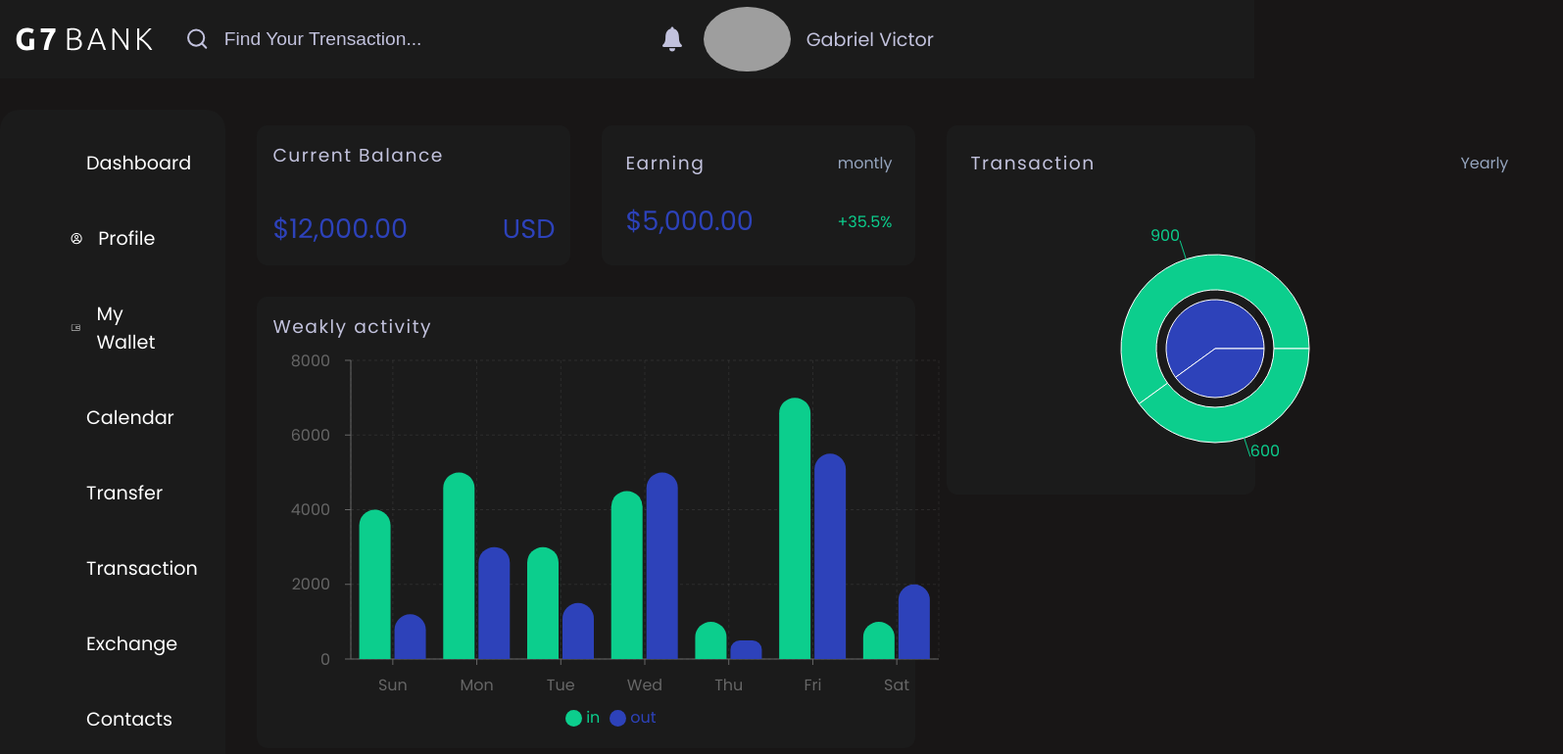
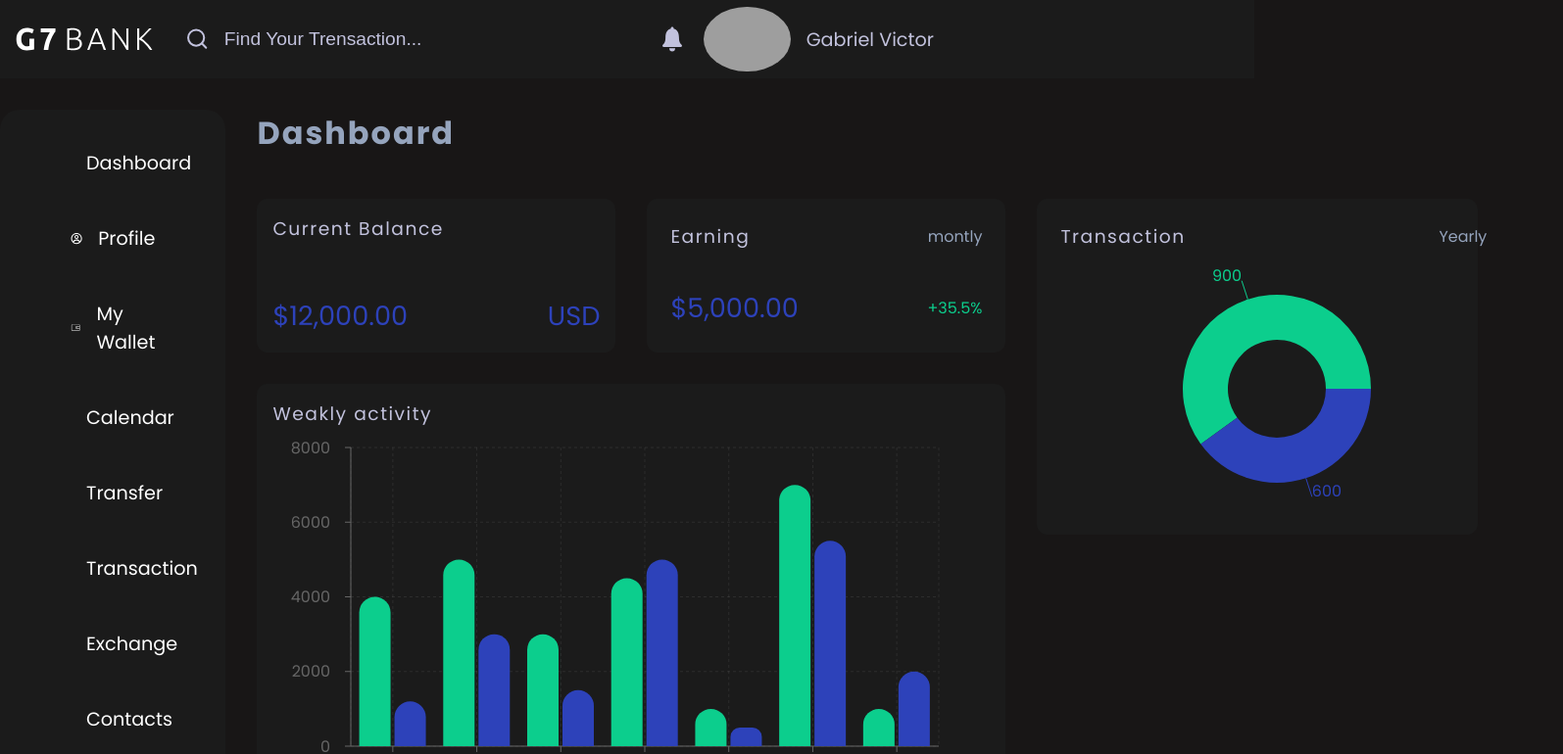
Before and after one commit to Gabriel-Vict0r/g7bank-dashboard, a React (Vite) app: page /dashboard in a window 1280 px wide. Shown: the top 770 px of the page at 98% size, 1595 px wide, since content can reach past the window. Built offline with nearby package versions, Linux system fonts and the light colour scheme; grey boxes are pictures that could not be loaded.

Commit message:
feat, style
feat: add from a cell in the Pie Recharts; style: colors was added into every cells from pie recharts

```diff
--- a/src/components/TotalTransaction.jsx
+++ b/src/components/TotalTransaction.jsx
@@ -1,39 +1,41 @@
+import { colors } from "@mui/material";
 import React from "react";
-import { PieChart, Pie } from "recharts";
+import { PieChart, Pie, Legend, Cell } from "recharts";
 import {
   CardTransaction,
   SubTitle,
   Date,
 } from "./pages/Dashboard/Dashboard.style";
 const data = [
-  { name: "In", value: 900 },
-  { name: "Out", value: 600 },
+  { name: "In", value: 900, color: "#0cce8d" },
+  { name: "Out", value: 600, color: "#2d42ba" },
 ];
 const TotalTransaction = () => {
   return (
     <CardTransaction>
       <SubTitle>Transaction</SubTitle>
       <Date>Yearly</Date>
-      <PieChart width={500} height={250}>
+      <PieChart width={370} height={250}>
         <Pie
           data={data}
           dataKey="value"
           nameKey="name"
-          cx="50%"
+          cx="60%"
           cy="50%"
-          outerRadius={50}
-          fill="#2d42ba"
-        />
-        <Pie
-          data={data}
-          dataKey="value"
-          nameKey="name"
-          cx="50%"
-          cy="50%"
-          innerRadius={60}
-          fill="#0cce8d"
+          stroke="none"
+          innerRadius={50}
           label
-        />
+          labelLine={true}
+
+        >
+          {data.map((entry, index) => (
+            <Cell
+              nameKey={entry.name}
+              dataKey={entry.value}
+              fill={entry.color}
+            />
+          ))}
+        </Pie>
       </PieChart>
     </CardTransaction>
   );
--- a/src/components/pages/Dashboard/Dashboard.jsx
+++ b/src/components/pages/Dashboard/Dashboard.jsx
@@ -95,7 +95,7 @@ const Dashboard = () => {
         </List>
       </Menu>
       <Content>
-        {/* <Tittle>Dashboard</Tittle> */}
+        <Tittle>Dashboard</Tittle>
         <WrapperCard>
           <Balance subtitle="Current Balance" balance="$12,000.00" coin="USD" />
           <Earn
--- a/src/components/pages/Dashboard/Dashboard.style.jsx
+++ b/src/components/pages/Dashboard/Dashboard.style.jsx
@@ -9,15 +9,16 @@ export const Main = styled.body`
   width: 100%;
 `;
 export const Content = styled.main`
-  display: flex;
-  flex-direction: row;
-  justify-content: start;
-  align-items: flex-start;
+  display: grid;
+  grid-template-areas:
+  "titPag titPag"
+  "activity transactions";
   width: 100%;
-  gap: 1rem;
+  column-gap: 4rem;
 `;
 export const Tittle = styled.h1`
   color: ${(prop) => prop.theme.colors.Title};
+  grid-area: titPag;
   letter-spacing: 2px;
 `;
 export const CardBalance = styled.div`
@@ -49,13 +50,15 @@ export const CardTransaction = styled(CardBalance)`
     "title date"
     "Data Data";
   padding: 1.5rem;
-  /* width: 100%; */
+  width: 100%;
+  gap: 1rem;
   grid-area: Transaction;
 `;
 export const Date = styled.span`
   color: ${(prop) => prop.theme.colors.Title};
   justify-self: end;
   align-self: center;
+  grid-area: date;
 `;
 export const ValueBalance = styled.span`
   color: ${(prop) => prop.theme.colors.primary};
@@ -84,8 +87,9 @@ export const SubTitle = styled.h3`
   font-weight: 400;
 `;
 export const WrapperCard = styled.div`
+  grid-area: activity;
   margin-top: 1rem;
-  width: 50%;
+  width: 100%;
   display: grid;
   grid-template-areas:
     "Balance Earn"
@@ -93,11 +97,14 @@ export const WrapperCard = styled.div`
   gap: 2rem;
   grid-template-columns: 50% 50%;
 `;
-export const WrapperTwo = styled(WrapperCard)`
+export const WrapperTwo = styled.div`
+  grid-area: transactions;
+  margin-top: 1rem;
+  width: 93%;
   grid-template-areas:
     "Transaction"
     "Transfer";
-    margin-left: 3rem;
-    height: 100%;
-    grid-template-rows: 50% 50%;
+  /* margin-left: 3rem; */
+  height: 100%;
+  grid-template-rows: 50% 50%;
 `;
```
